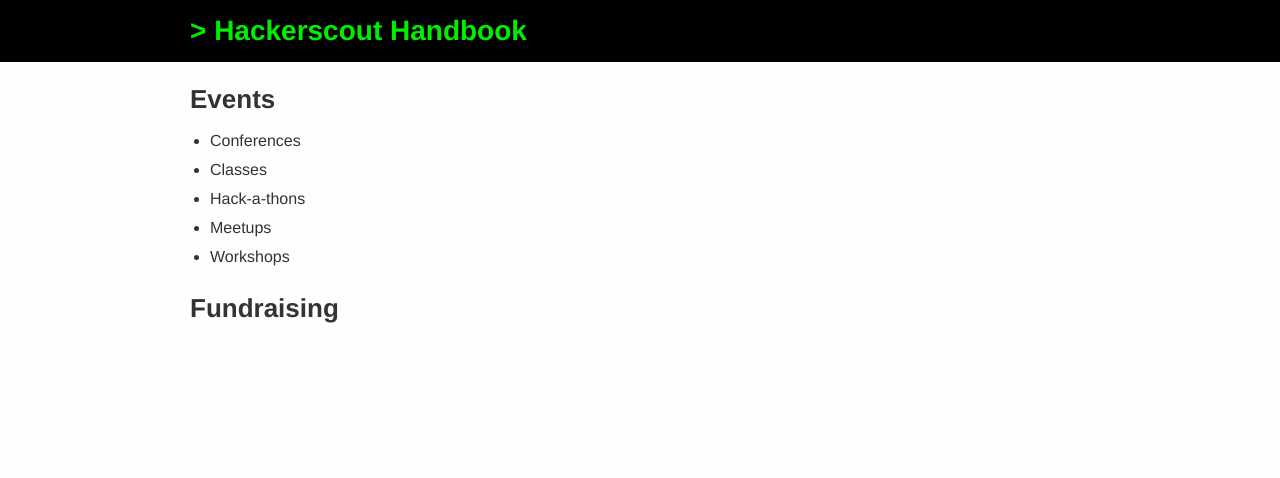
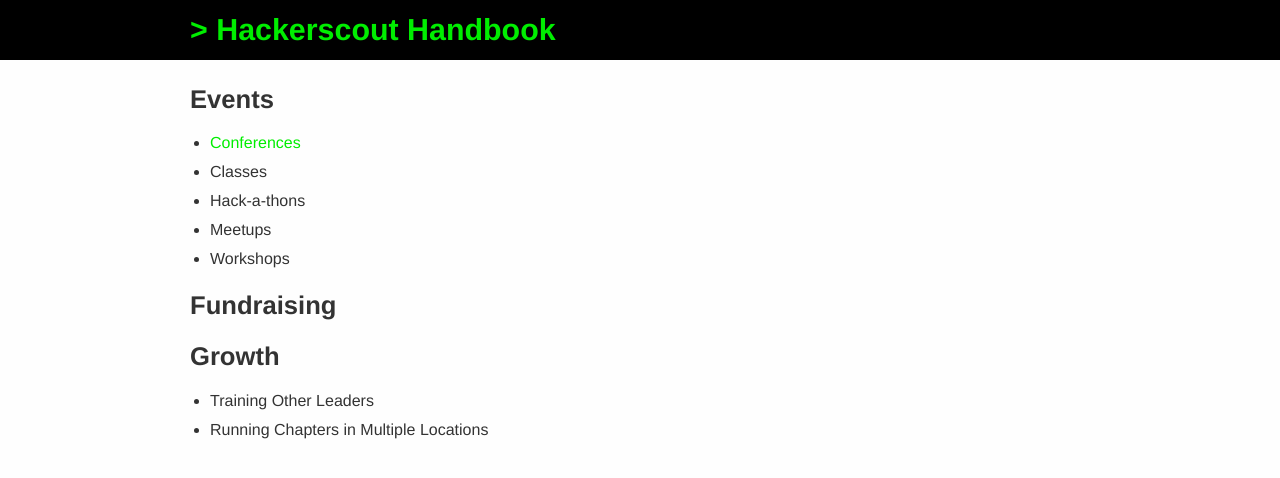
Before and after one commit to shoshi/hackerscout-handbook, a Jekyll site: the page built from index.html, in a window 1280 px wide. Shown: the top 478 px of the page. Built offline with Jekyll 4.4.1, drawn with Linux system fonts in a browser that asks for light colours.

```diff
--- a/assets/styles.css
+++ b/assets/styles.css
@@ -14,24 +14,28 @@ body, select, input, textarea {
 
 h1, h2, h3, h4, h5, h6 {
   font-weight: bold;
+  margin-bottom: 0.5em;
 }
 h1 {
-  font-size: 28px;
+  font-size: 1.9em;
 }
 h2 {
-  font-size: 26px;
+  font-size: 1.6em;
 }
 h3 {
-  font-size: 24px;
+  font-size: 1.4em;
 }
 h4 {
-  font-size: 21px;
+  font-size: 1.2em;
 }
 h5 {
-  font-size: 18px;
+  font-size: 1em;
 }
 h6 {
-  font-size: 16px;
+  font-size: 0.9em;
+}
+p {
+  margin: 0 0 1em;
 }
 p.meta {
   color: #999;
@@ -48,6 +52,7 @@ strong {
   font-weight: bold;
 }
 em {
+  background: #FFF68F;
   font-style: italic;
 }
 blockquote{
@@ -60,11 +65,11 @@ blockquote{
 /*** Lists ***/
 
 ul {
-  padding: 10px 0 15px 20px;
+  margin: 10px 0 15px 20px;
   list-style: disc;
 }
 ol {
-  padding: 10px 0 15px 25px;
+  margin: 10px 0 15px 25px;
   list-style: decimal;
 }
 ul li,
@@ -93,9 +98,12 @@ body > header {
   position: fixed;
   top: 0;
   width: 100%;
-  padding: 10px 0;
+  padding: 7px 0;
   z-index: 100;
   background: #000;
+}
+body > header h1 {
+  margin: 0;
 }
 
 
--- a/index.html
+++ b/index.html
@@ -5,7 +5,7 @@ title: The Guide
 
 <h2>Events</h2>
 <ul>
-  <li>Conferences</li>
+  <li><a href="/events/conferences/">Conferences</a></li>
   <li>Classes</li>
   <li>Hack-a-thons</li>
   <li>Meetups</li>
@@ -13,3 +13,9 @@ title: The Guide
 </ul>
 
 <h2>Fundraising</h2>
+
+<h2>Growth</h2>
+<ul>
+  <li>Training Other Leaders</li>
+  <li>Running Chapters in Multiple Locations</li>
+</ul>
```
Also changed, not shown: events/conferences.md (added, +42 -0 lines).
